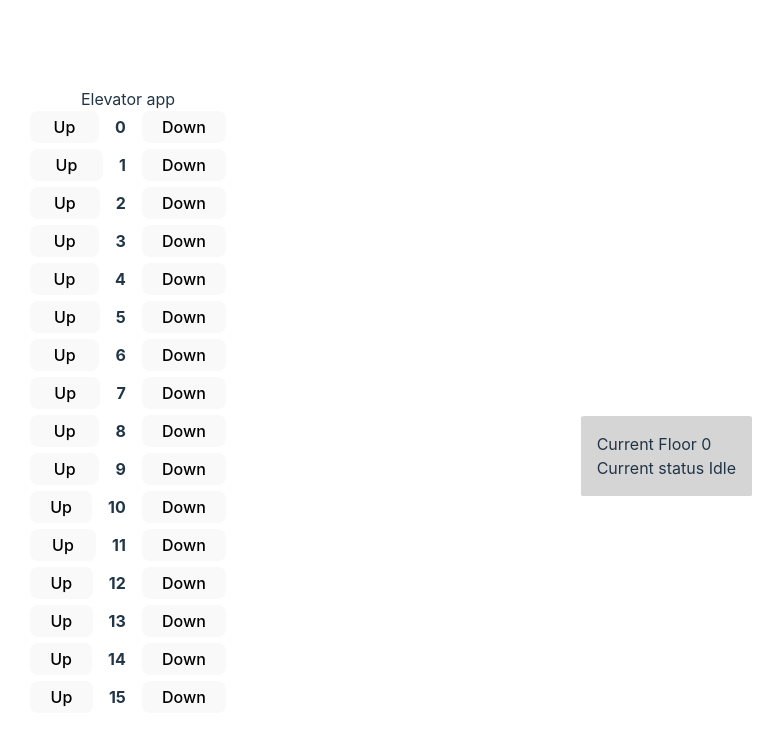
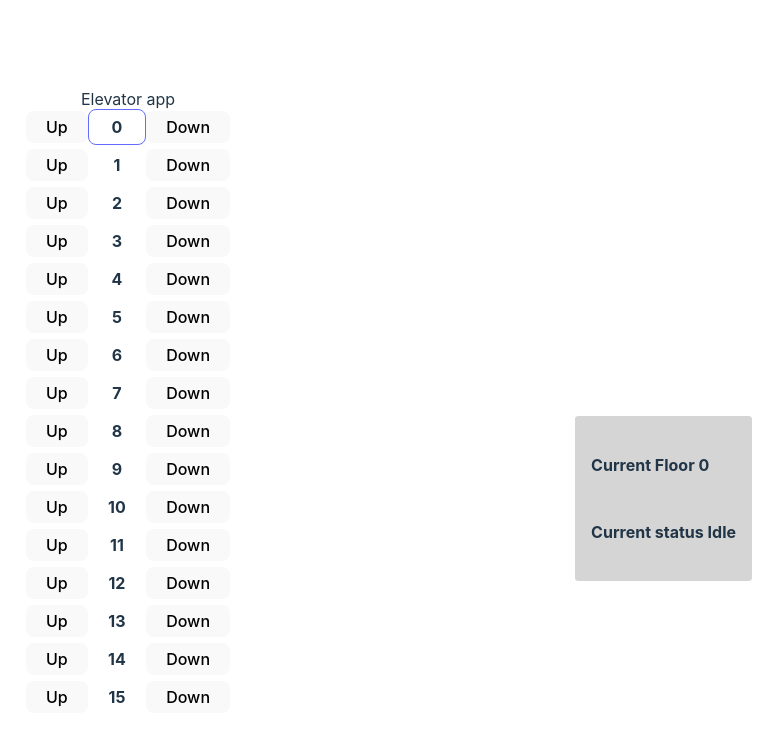
Before and after one commit to gaxxrodri/scan-algorithm-elevator-app, a React (Vite) app: page / in a window 1280 px wide. Shown: the top 746 px of the page, without its empty margins (512-1280 px from the left). Built offline with nearby package versions, Linux system fonts and the light colour scheme.

Commit message:
Add styles and render elevator position

```diff
--- a/src/App.css
+++ b/src/App.css
@@ -54,10 +54,24 @@
   height: 2rem;
 }
 
+.floor-text-container {
+  display: flex;
+  justify-content: center;
+  align-items: center;
+  width: 100%;
+  padding: 0 1rem;
+  border-radius: 8px;
+  border: 1px solid transparent;
+  padding: 0.3em 1.2em;
+  transition: border-color 0.25s;
+
+}
+
 .floor-text-number {
   font-size: 1rem;
   font-weight: bold;
-  margin: 0 1rem;
+  margin: 0;
+
 }
 
 .down-button{
--- a/src/App.tsx
+++ b/src/App.tsx
@@ -1,7 +1,6 @@
-import { useElevator } from './hooks/useElevator'
-import { ElevatorDirection } from './types.d'
 import { floors } from './constants'
 import './App.css'
+import { useElevator } from './hooks/useElevator'
 
 const App = () => {
   const { callElevator, currentFloor, currentStatus } = useElevator()
@@ -10,8 +9,8 @@ const App = () => {
     <>
       <div>Elevator app </div>
       <div className='floating'>
-        <text>Current Floor {currentFloor}</text>
-        <text>Current status {currentStatus}</text>
+        <h4>Current Floor {currentFloor}</h4>
+        <h4>Current status {currentStatus}</h4>
       </div>
       <div className='elevator-container'>
         {floors.map((floor: number) => {
@@ -20,16 +19,18 @@ const App = () => {
               <button
                 className='up-button'
                 onClick={() => {
-                  callElevator(floor, ElevatorDirection.up)
+                  callElevator(floor, true)
                 }}
               >
                 Up
               </button>
-              <text className='floor-text-number'>{floor}</text>
+              <div className='floor-text-container' style={{ borderColor: currentFloor === floor ? '#646cff' : '' }}>
+                <h5 className='floor-text-number'>{floor}</h5>
+              </div>
               <button
                 className='down-button'
                 onClick={() => {
-                  callElevator(floor, ElevatorDirection.down)
+                  callElevator(floor, false)
                 }}
               >
                 Down
```
